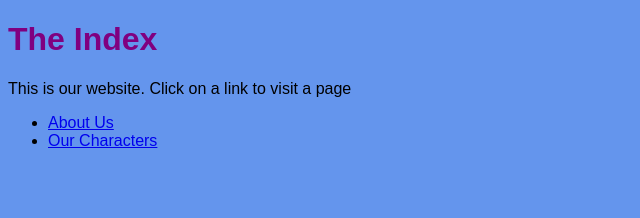
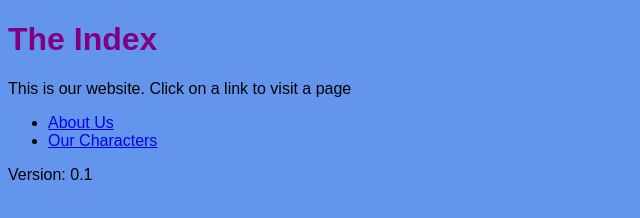
Before and after one commit to Goldini/graphics-website, a plain HTML site: page nanonauts/index.html in a window 1280 px wide. Shown: the whole page, without its empty margins (0-640 px from the left). Drawn offline with Linux system fonts and the light colour scheme.

Commit message:
Adding Version number

```diff
--- a/nanonauts/index.html
+++ b/nanonauts/index.html
@@ -1,10 +1,12 @@
 <!DOCTYPE html>
 <html>
+
 <head>
   <link rel="icon" type="image/png" href="images/Website-icon.png">
-<link type="text/css" rel="stylesheet" href="css/my-first-style-sheet.css"/>
+  <link type="text/css" rel="stylesheet" href="css/my-first-style-sheet.css" />
   <title>My Graphics Website</title>
 </head>
+
 <body>
   <h1>The Index</h1>
   <p>This is our website. Click on a link to visit a page</p>
@@ -12,5 +14,8 @@
     <li><a href="about-us.html">About Us</a></li>
     <li><a href="our-characters.html">Our Characters</a></li>
   </ul>
+
+  <p>Version: 0.1</p>
 </body>
+
 </html>
```
Lines whose indentation alone changed are shown as unchanged.
